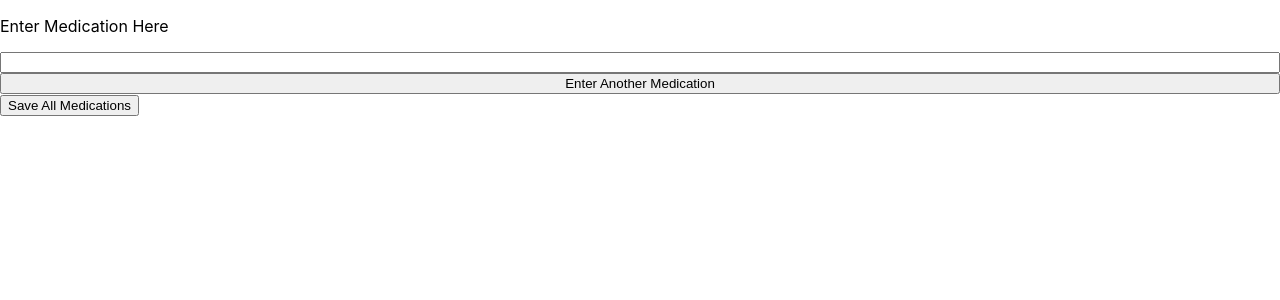
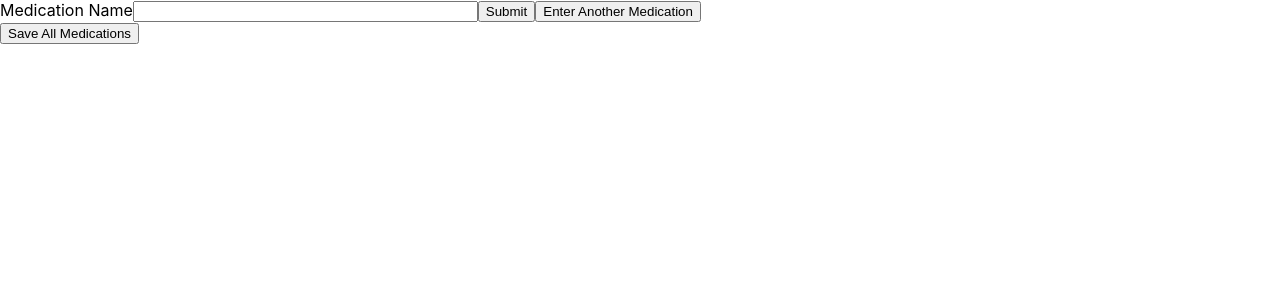
Before and after one commit to craig-lion/validateMeds, a React (Create React App) app in the folder validate_meds/: page / in a window 1280 px wide. Shown: the top 300 px of the page. Built offline with nearby package versions, Linux system fonts and the light colour scheme.

Commit message:
switched to formik form

```diff
--- a/validate_meds/package.json
+++ b/validate_meds/package.json
@@ -6,6 +6,7 @@
     "@testing-library/jest-dom": "^4.2.4",
     "@testing-library/react": "^9.5.0",
     "@testing-library/user-event": "^7.2.1",
+    "formik": "^2.1.5",
     "react": "^16.13.1",
     "react-dom": "^16.13.1",
     "react-scripts": "3.4.3",
--- a/validate_meds/src/App.js
+++ b/validate_meds/src/App.js
@@ -1,23 +1,69 @@
-import React from 'react';
+import React, {useState} from 'react';
 import styled from 'styled-components';
+import { useFormik } from 'formik';
+
 import './App.css';
 
 const App = () => {
+  const [oneMed, setOneMed] = useState({
+    name: '',
+    rxnorm: null,
+  })
+  const [allMeds, setAllMeds] = useState([])
+  const [count, setCount] = useState(1)
   const newMedication = () => {
     console.log('ye dis click fam')
+    setCount(count + 1)
+  }
+  const saveMedications = () => {
+    console.log('medications saved')
   }
 
   const handleChange = (e) => {
     console.log(e.target.value)
+    setOneMed({...oneMed, name:e.target.value})
   }
+
+  const formik = useFormik({
+    initialValues: {
+      drugName: '',
+    },
+    onSubmit: name => {
+      setOneMed({...oneMed, name})
+    },
+  });
+
+  const OneInput = (c) => (
+      <NewMedContainer key={c}>
+        <form onSubmit={formik.handleSubmit}>
+      <label htmlFor="drugName">Medication Name</label>
+      <input
+        name="drugName"
+        onChange={formik.handleChange}
+        value={formik.values.drugName}
+        size="40"
+      />
+      <button type="submit">Submit</button>
+      <button type="button" onClick={newMedication}>Enter Another Medication</button>
+     </form>
+       </NewMedContainer>
+  )
+
+
+  const makeAllInputs = () => {
+    let array = []
+    for (let i=0; i < count; i++) {
+      array.push(OneInput(count))
+    }
+    return array
+  }
+
+  const allInputs = makeAllInputs()
+
   return (
       <>
-        <NewMedContainer>
-          <p> Enter Medication Here </p>
-          <input size="50" onChange={handleChange}></input>
-          <button type="button" onClick={newMedication}>Enter Another Medication</button>
-        </NewMedContainer>
-        <button type="button" >Save All Medications</button>
+        {allInputs}
+        <button type="button" onClick={saveMedications}>Save All Medications</button>
       </>
   );
 }
```
Also changed, not shown: 1 other file (tests, documents, lock files or other folders).
